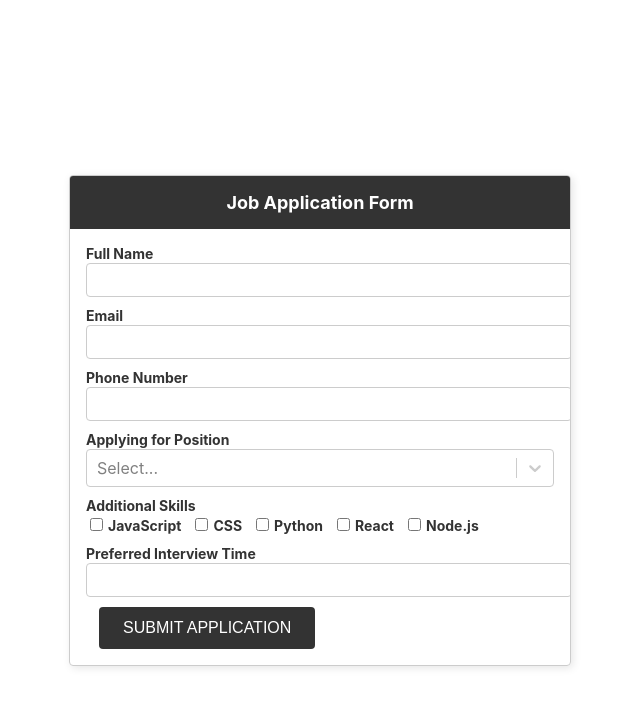
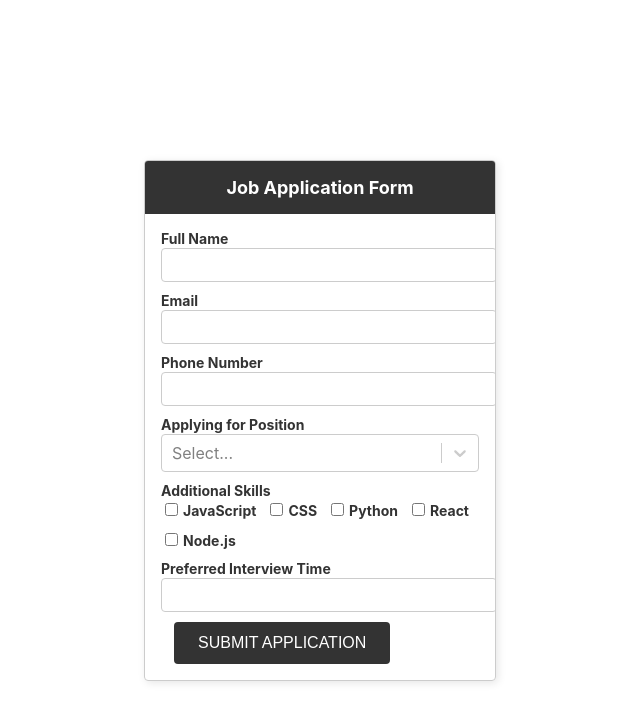
Before and after one commit to AshishSharma-0610/job-form, a React (Create React App) app: page / in a window 1280 px wide. Shown: the top 722 px of the page, without its empty margins (320-960 px from the left). Built offline with nearby package versions, Linux system fonts and the light colour scheme.

Commit message:
Update JobApplicationForm.css

```diff
--- a/src/components/JobApplicationForm.css
+++ b/src/components/JobApplicationForm.css
@@ -1,4 +1,4 @@
-/* JobApplicationForm.css */
+
 .card {
     width: 350px;
     border: 1px solid #ccc;
@@ -67,7 +67,6 @@
     color: #333;
 }
 
-/* Additional styles for react-select and react-datepicker */
 .react-select__control {
     border: 1px solid #ccc !important;
     box-shadow: none !important;
@@ -91,7 +90,7 @@
     margin-top: 4px;
 }
 
-/* JobApplicationForm.css */
+
 .form-container {
     display: flex;
     justify-content: center;
@@ -100,19 +99,7 @@
     padding: 20px;
 }
 
-.card {
-    width: 100%;
-    max-width: 500px;
-    border: 1px solid #ccc;
-    border-radius: 4px;
-    box-shadow: 2px 2px 8px rgba(0, 0, 0, 0.1);
-    overflow: hidden;
-    margin: 10px;
-}
 
-/* ... (keep the rest of the existing styles) ... */
-
-/* Media queries for responsiveness */
 @media screen and (max-width: 600px) {
     .card {
         max-width: 100%;
@@ -129,7 +116,7 @@
     }
 }
 
-/* Add these styles to JobApplicationForm.css */
+
 .checkbox-group {
     display: flex;
     flex-wrap: wrap;
@@ -147,7 +134,7 @@
 }
 
 
-/* FormSummary.css */
+
 .summary p {
     margin-bottom: 10px;
 }
```
